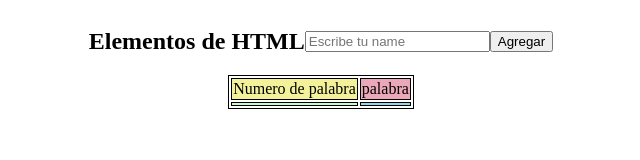
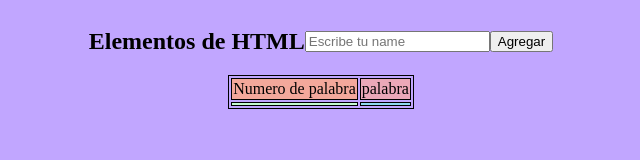
Before and after one commit to majo-mg/To-do-list-, a plain HTML site: page html1.html in a window 1280 px wide. Shown: the whole page, without its empty margins (319-959 px from the left). Drawn offline with Linux system fonts and the light colour scheme.

Commit message:
cambios 17

```diff
--- a/html1.html
+++ b/html1.html
@@ -10,6 +10,9 @@
 }
 
 </style>
+<body bgcolor="#c1a6ff">
+
+</body>
 
 <body>
 
@@ -30,7 +33,7 @@
 <center>
   <table id="tabla">
     <tr>
-    <td   style="background-color: rgb(243, 242, 155) ">Numero de palabra</td>
+    <td   style="background-color: rgb(243, 168, 155) ">Numero de palabra</td>
     <td   style="background-color: rgb(235, 168, 184) ">palabra</td>
     </tr>
     <tr>
```
